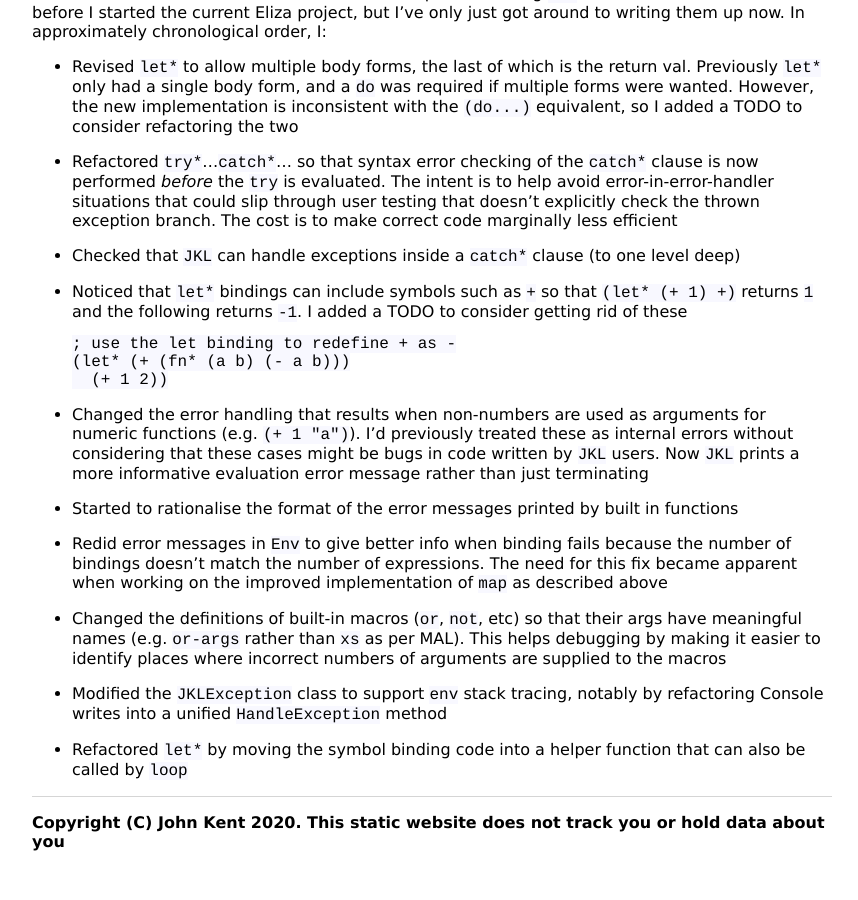
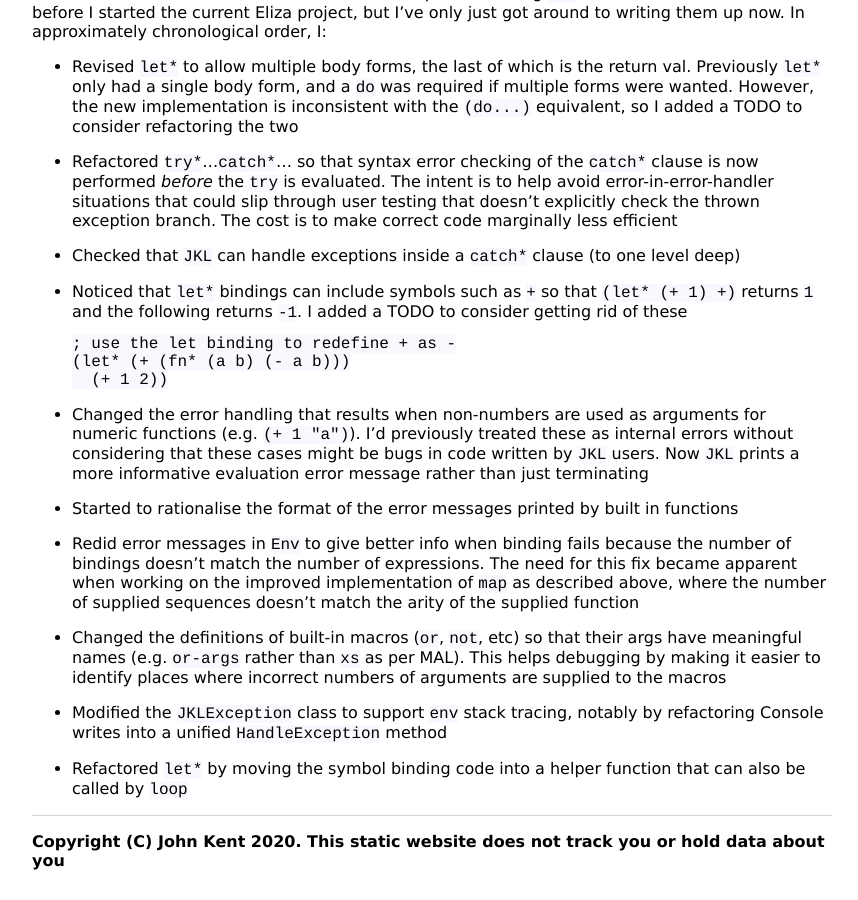
Before and after one commit to KineticLensman/KineticLensman.github.io, a Jekyll site: the page built from _posts/2020-04-03-Journey-continues.md, in a window 1280 px wide and 900 px high, scrolled down 2662 px. Shown: the whole window, without its empty margins (208-1066 px from the left). Built offline with Jekyll 4.4.1, drawn with Linux system fonts in a browser that asks for light colours.

Commit message:
minor reword of error message discussion.

```diff
--- a/_posts/2020-04-03-Journey-continues.md
+++ b/_posts/2020-04-03-Journey-continues.md
@@ -109,7 +109,7 @@ I made several other enhancements based on experience using `JKL`. Some of these
 
 * Started to rationalise the format of the error messages printed by built in functions
 
-* Redid error messages in `Env` to give better info when binding fails because the number of bindings doesn't match the number of expressions. The need for this fix became apparent when working on the improved implementation of `map` as described above
+* Redid error messages in `Env` to give better info when binding fails because the number of bindings doesn't match the number of expressions. The need for this fix became apparent when working on the improved implementation of `map` as described above, where the number of supplied sequences doesn't match the arity of the supplied function
 
 * Changed the definitions of built-in macros (`or`, `not`, etc) so that their args have meaningful names (e.g. `or-args` rather than `xs` as per MAL). This helps debugging by making it easier to identify places where incorrect numbers of arguments are supplied to the macros
 
```
